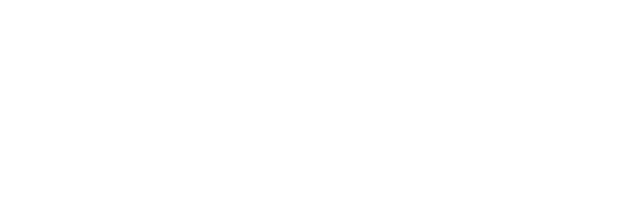
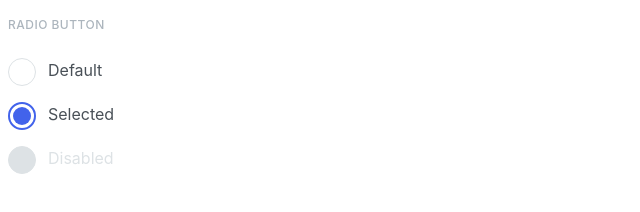
Before and after one commit to js-tasks-ru/htmlcss-20220317_studilovvlad, a website: page 07-lection5/02-radio/index.html in a window 1280 px wide. Shown: the whole page, without its empty margins (0-640 px from the left). Drawn offline with Linux system fonts and the light colour scheme.

Commit message:
edited  solution for 7-2

```diff
--- a/07-lection5/02-radio/index.html
+++ b/07-lection5/02-radio/index.html
@@ -6,6 +6,35 @@
         <link rel="stylesheet" href="./radio.css">
     </head>
     <body>
-
+        <div class="container">
+            <h1 class="radio__header">RADIO BUTTON</h1>
+            <label class="radio">
+                <input type = "radio" class="radio__input" id = "default" name = "radios" value= "default">
+                <div class="radio__state">
+                    <div class="radio__control">
+                        <div class="radio__icon"></div>
+                    </div>
+                    <div class="radio__title">Default</div>
+                </div>
+            </label>
+            <label class="radio">
+                <input type = "radio" class="radio__input" id = "checked" name = "radios" value= "checked" checked>
+                <div class="radio__state">
+                    <div class="radio__control">
+                        <div class="radio__icon"></div>
+                    </div>
+                    <div class="radio__title">Selected</div>
+                </div>
+            </label>
+            <label class="radio radio_disabled">
+                <input type = "radio" class="radio__input" id = "disabled" name = "radios" value= "disabled" disabled>
+                <div class="radio__state">
+                    <div class="radio__control">
+                        <div class="radio__icon"></div>
+                    </div>
+                    <div class="radio__title">Disabled</div>
+                </div>
+            </label>
+        </div>
     </body>
 </html>
--- a/07-lection5/02-radio/radio.css
+++ b/07-lection5/02-radio/radio.css
@@ -0,0 +1,89 @@
+.container {
+    display: flex;
+    flex-direction: column;
+    align-items: flex-start;
+    gap: 16px;
+}
+
+.radio {
+    display: inline-flex;
+    cursor: pointer;
+    position: relative;
+}
+
+.radio__state {
+    display: flex;
+    align-self: center;
+    gap: 12px;
+}
+
+.radio__control {
+    width: 28px;
+    height: 28px;
+    background: var(--white);
+    border: 1px solid var(--grey-2);
+    box-sizing: border-box;
+    border-radius: 14px;
+    display: flex;
+    align-items: center;
+    justify-content: center;
+}
+
+.radio__input:checked ~ .radio__state
+.radio__control
+.radio__icon {
+    width: 18px;
+    height: 18px;
+    background: var(--main-color);
+    border-radius: 14px;
+}
+
+.radio__input:checked ~ .radio__state
+.radio__control {
+    border: 2px solid var(--main-color);
+}
+
+.radio__input {
+    position: absolute;
+    outline: none;
+    clip: rect(0, 0, 0, 0);
+}
+
+.radio__header {
+    font-family: 'Inter';
+    font-style: normal;
+    font-weight: 500;
+    font-size: 12px;
+    line-height: 18px;
+    letter-spacing: 0.04em;
+    text-transform: uppercase;
+    color: var(--grey-3);
+}
+
+.radio__title {
+    font-family: 'Inter';
+    font-style: normal;
+    font-weight: 400;
+    font-size: 16px;
+    line-height: 24px;
+    color: var(--grey-4);
+}
+
+.radio__input:focus ~ .radio__state
+.radio__title {
+    text-decoration: underline;
+}
+
+.radio__input:disabled ~ .radio__state
+.radio__control {
+    background-color: var(--grey-2);
+}
+
+.radio__input:disabled~ .radio__state
+.radio__title {
+    color: var(--grey-2);
+}
+
+.radio_disabled {
+    cursor: not-allowed;
+}
```
